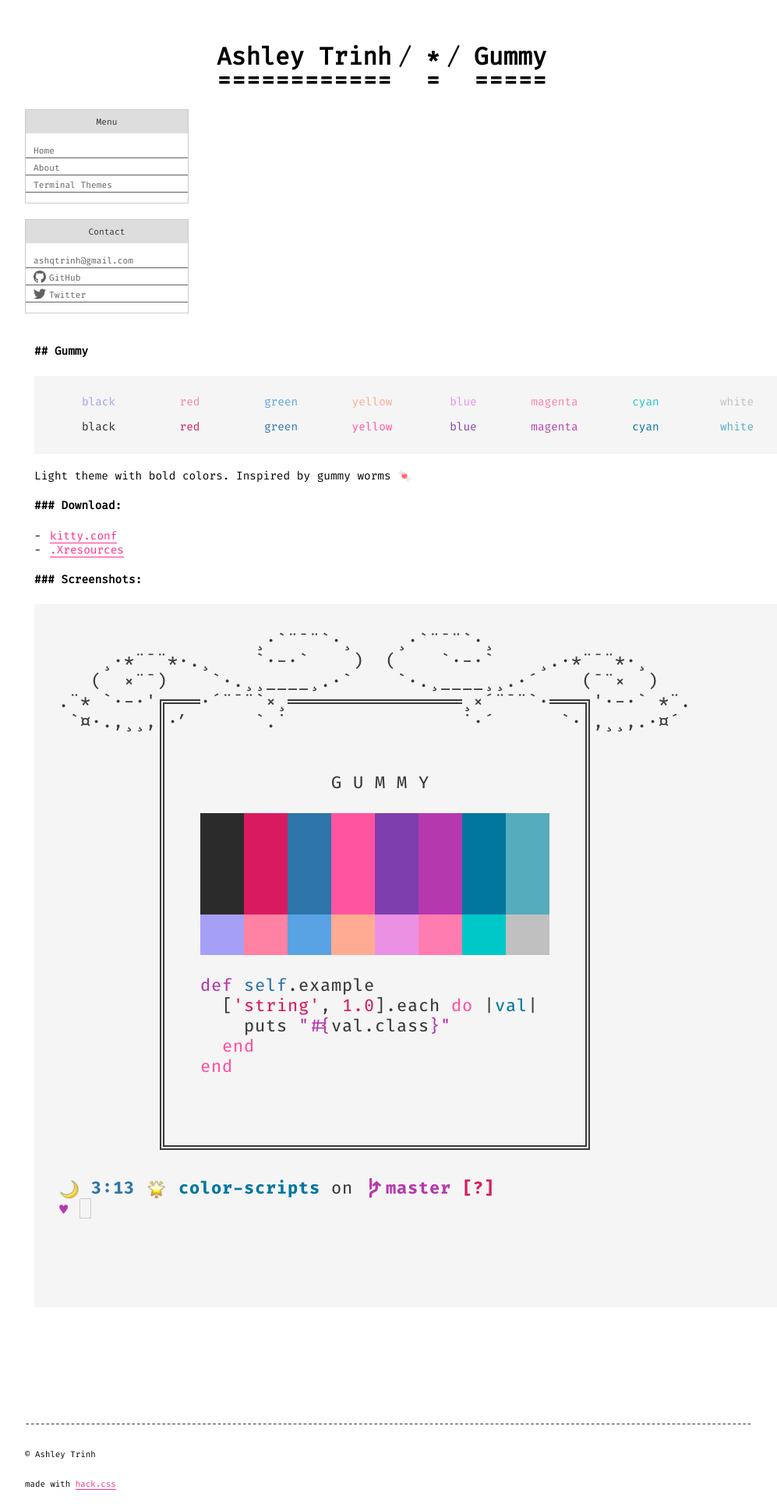
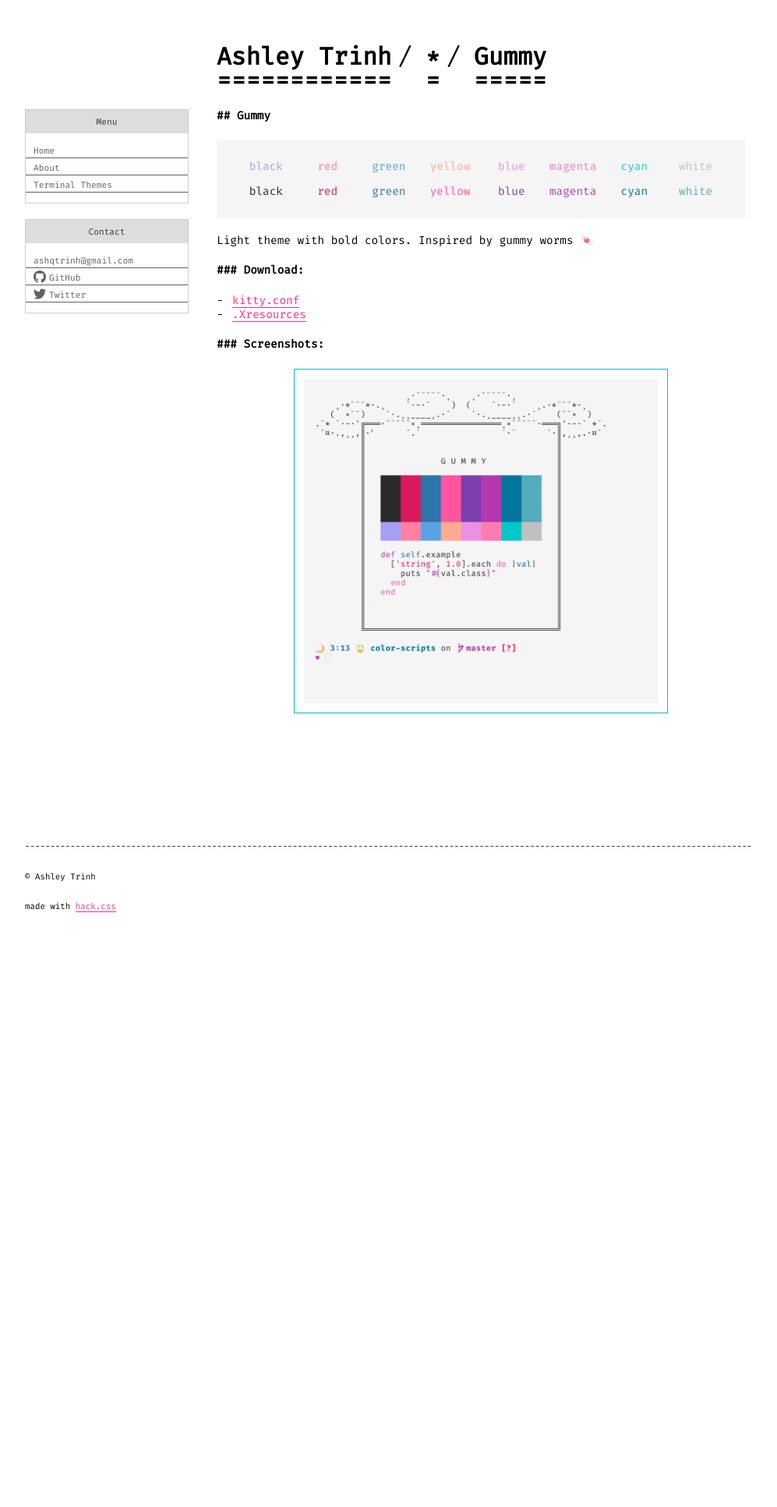
Before and after one commit to atrnh/atrnh.github.io, a Jekyll site: the page built from _posts/2018-05-16-gummy.md, in a window 1280 px wide. Shown: the whole page at 78% size, without its empty margins (140-1137 px from the left). Built offline with Jekyll 4.4.1, drawn with Linux system fonts in a browser that asks for light colours; after the commit the page ends 1192 px from its top, so only the background shows below that.

Commit message:
Place screenshots in alert div

```diff
--- a/_layouts/color-scheme.html
+++ b/_layouts/color-scheme.html
@@ -28,7 +28,11 @@ layout: default
       {%- if page.screenshots -%}
         <h3>Screenshots:</h3>
         {%- for img_url in page.screenshots -%}
-          <img src="{{ site.github_raw }}{{ img_url | escape }}">
+          <div class="page-image">
+            <div class="alert alert-info">
+              <img src="{{ site.github_raw }}{{ img_url | escape }}">
+            </div>
+          </div>
         {%- endfor -%}
       {%- endif -%}
     </div>
```
